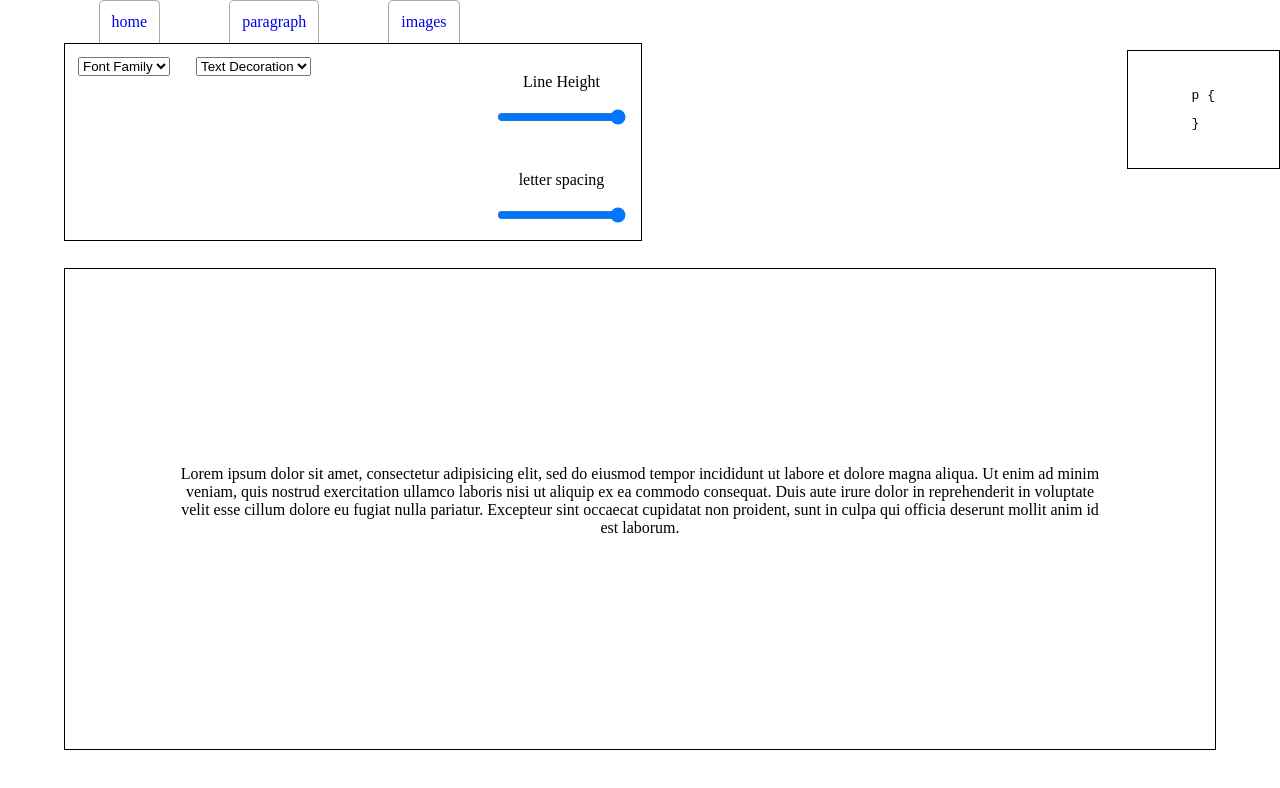
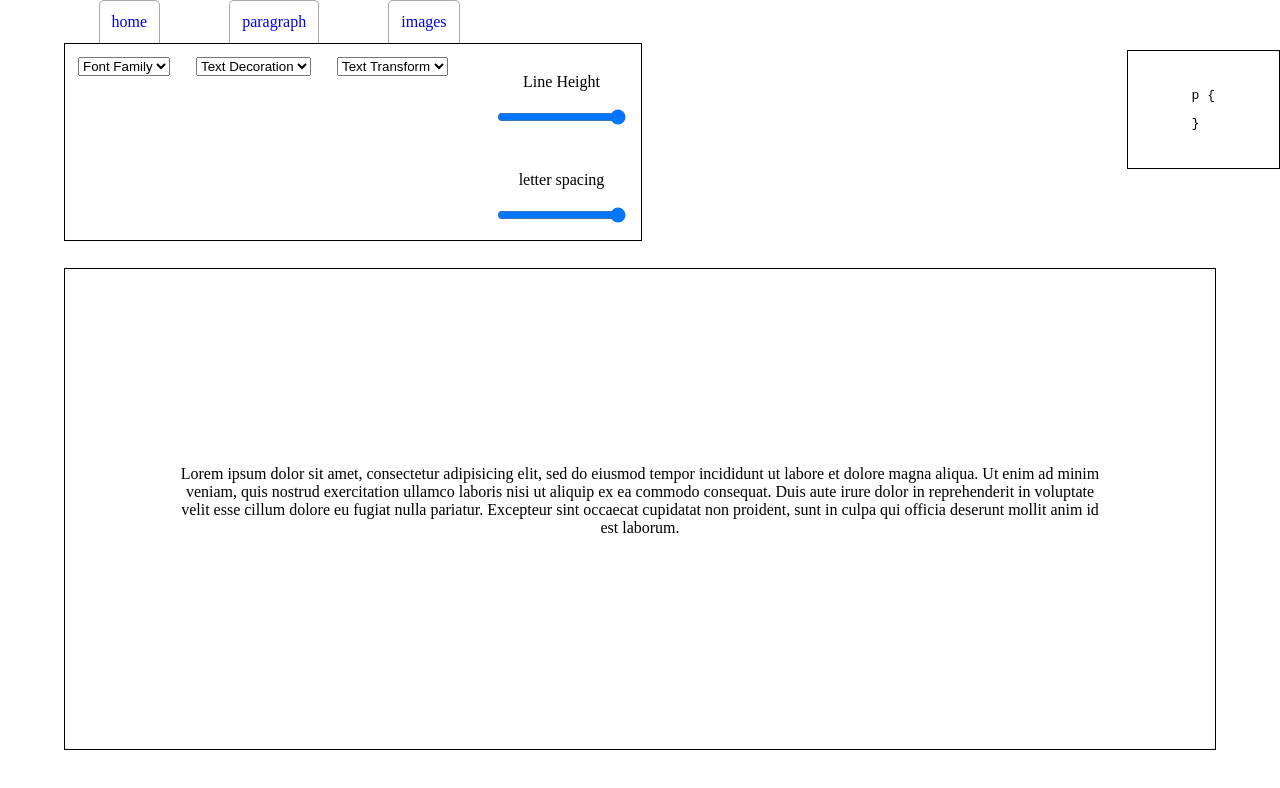
Before and after one commit to bakerTX/sandbox, a React (Create React App) app: page / in a window 1280 px wide. Both pictures are taken after a click on the link "paragraph". Shown: the top 788 px of the page. Built offline with nearby package versions, Linux system fonts and the light colour scheme.

Commit message:
Added text transform control

```diff
--- a/src/components/ControlBoards/ParagraphCB.js
+++ b/src/components/ControlBoards/ParagraphCB.js
@@ -3,6 +3,7 @@ import FontFamily from './ParagraphControllers/FontFamily';
 import LineHeight from './ParagraphControllers/LineHeight';
 import LetterSpacing from './ParagraphControllers/LetterSpacing';
 import TextDecoration from './ParagraphControllers/TextDecoration';
+import TextTransform from './ParagraphControllers/TextTransform';
 
 class ControlBoard extends Component {
   constructor(props){
@@ -35,6 +36,10 @@ class ControlBoard extends Component {
       this.setState({
         newTextDecoration: newValue
       })
+    } else if (which === "text-transform"){
+      this.setState({
+        newTextTransform: newValue
+      })
     }
   }
 
@@ -45,6 +50,7 @@ class ControlBoard extends Component {
         <LineHeight changeSnippet={this._changeSnippet}/>
         <LetterSpacing changeSnippet={this._changeSnippet}/>
         <TextDecoration changeSnippet={this._changeSnippet}/>
+        <TextTransform changeSnippet={this._changeSnippet}/>
 
         <div id="snippet-holder">
 
@@ -71,6 +77,11 @@ class ControlBoard extends Component {
             {`text-decoration: `}{this.state.newTextDecoration}{`;`}
             </pre>
           </div>
+          <div id="text-transform-snippet">
+            <pre>
+            {`text-transform: `}{this.state.newTextTransform}{`;`}
+            </pre>
+          </div>
 
           <pre>
             {`}`}
--- /dev/null
+++ b/src/components/ControlBoards/ParagraphControllers/TextTransform.js
@@ -0,0 +1,40 @@
+import React, { Component } from 'react';
+
+class TextTransform extends Component {
+  constructor(props){
+    super(props);
+    this._changeTextTransform = this._changeTextTransform.bind(this);
+  }
+
+  _changeTextTransform(e){
+      let selectedTextTransform = e.target.value;
+
+      // send newFontFamily up to the control board
+      this.props.changeSnippet('text-transform', selectedTextTransform);
+
+      // Change the css Class of the paragraph
+      let paragraph = document.getElementById("paragraph-example");
+      paragraph.style.textTransform = selectedTextTransform;
+
+      // set the containing div of the code snippet from hidden to block
+      let snippet = document.getElementById('text-transform-snippet');
+      snippet.style.display = 'block';
+  }
+
+  render() {
+    return (
+      <div id="text-transform-container" className="controller-container">
+        {/* <p id="font-family-control">Font Family</p> */}
+        <select onChange={this._changeTextTransform}>
+          <option selected disabled>Text Transform</option>
+          <option value="uppercase">uppercase</option>
+          <option value="lowercase">lowercase</option>
+          <option value="capitalize">capitalize</option>
+
+        </select>
+      </div>
+    );
+  }
+}
+
+export default TextTransform;
```
